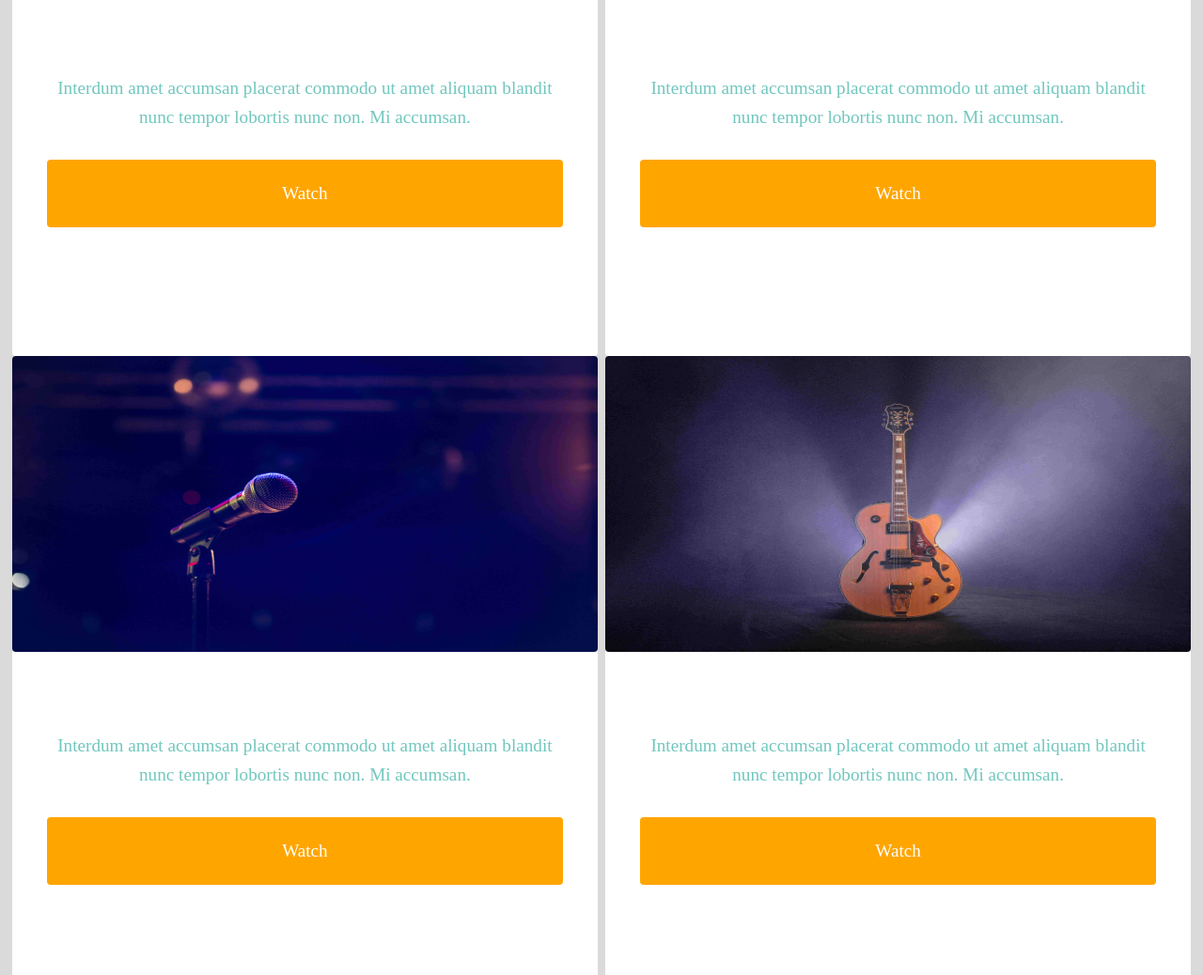
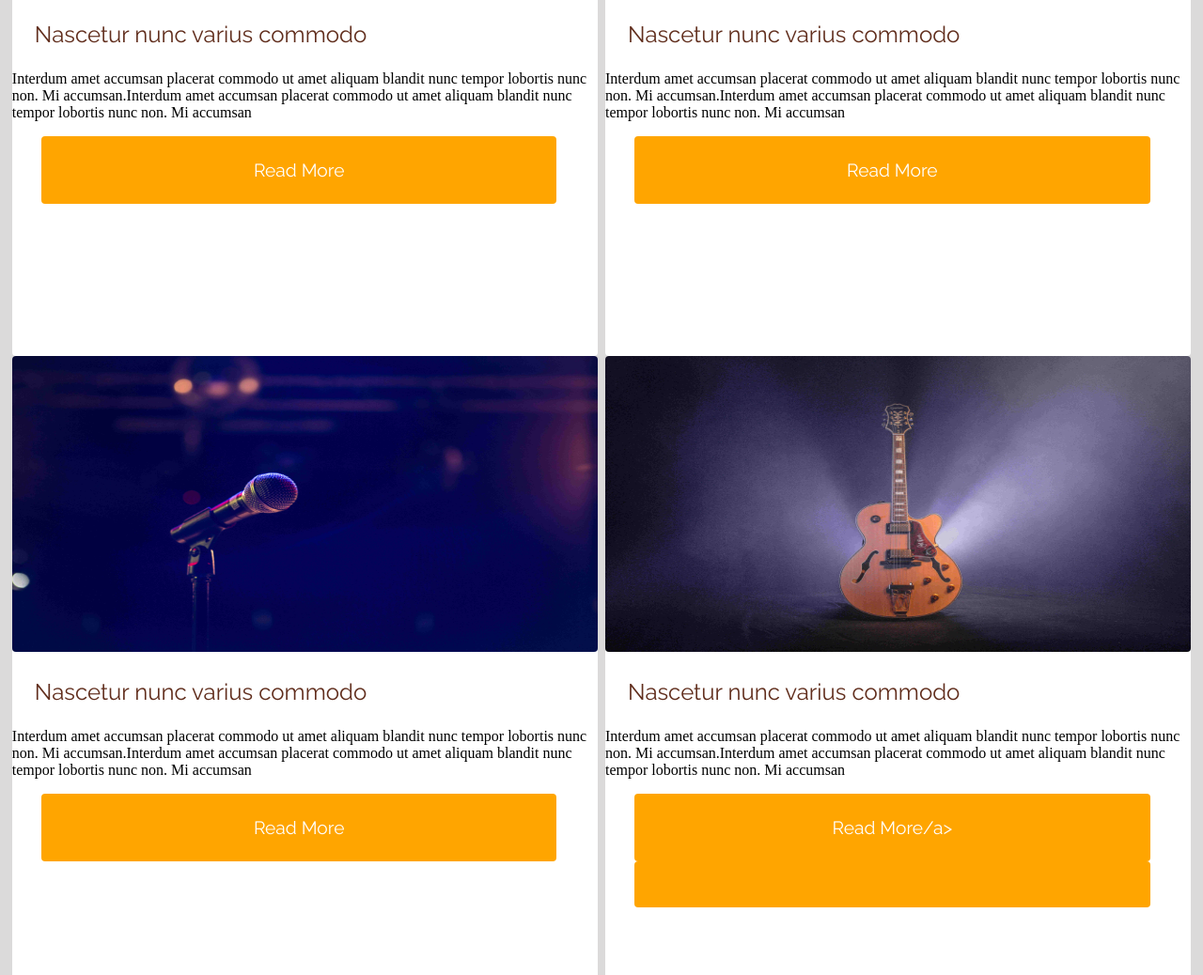
Before and after one commit to JoseDFS/Parcial1_00001617, a plain HTML site: page index.html in a window 1280 px wide. Shown: the part 1762-2800 px from the top of the page at 94% size. Drawn offline with Linux system fonts and the light colour scheme.

Commit message:
colores al texto y tamanios arreglados

```diff
--- a/index.html
+++ b/index.html
@@ -34,8 +34,10 @@
                     <h3>Nascetur nunc varius commodo</h3>
                     <p class="p1">Interdum amet accumsan placerat commodo ut amet aliquam blandit nunc tempor lobortis nunc
                         non. Mi
-                        accumsan.</p>
-                    <a href="https://youtu.be/s6zR2T9vn2c" class="button-fit1">Watch</a>
+                        accumsan.Interdum amet accumsan placerat commodo ut amet aliquam blandit nunc tempor lobortis nunc
+                        non. Mi
+                        accumsan</p>
+                    <a href="https://youtu.be/s6zR2T9vn2c" class="button-fit">Read More</a>
                 </div>
             </div>
             <div class="img2">
@@ -45,8 +47,10 @@
                     <h3>Nascetur nunc varius commodo</h3>
                     <p class="p2">Interdum amet accumsan placerat commodo ut amet aliquam blandit nunc tempor lobortis nunc
                         non. Mi
-                        accumsan.</p>
-                    <a href="https://youtu.be/s6zR2T9vn2c" class="button-fit2" x>Watch</a>
+                        accumsan.Interdum amet accumsan placerat commodo ut amet aliquam blandit nunc tempor lobortis nunc
+                        non. Mi
+                        accumsan</p>
+                    <a href="https://youtu.be/s6zR2T9vn2c" class="button-fit" x>Read More</a>
                 </div>
             </div>
             <div class="img3">
@@ -56,8 +60,10 @@
                     <h3>Nascetur nunc varius commodo</h3>
                     <p class="p3">Interdum amet accumsan placerat commodo ut amet aliquam blandit nunc tempor lobortis nunc
                         non. Mi
-                        accumsan.</p>
-                    <a href="https://youtu.be/s6zR2T9vn2c" class="button-fit3">Watch</a>
+                        accumsan.Interdum amet accumsan placerat commodo ut amet aliquam blandit nunc tempor lobortis nunc
+                        non. Mi
+                        accumsan</p>
+                    <a href="https://youtu.be/s6zR2T9vn2c" class="button-fit">Read More</a>
                 </div>
             </div>
             <div class="img4">
@@ -67,8 +73,10 @@
                     <h3>Nascetur nunc varius commodo</h3>
                     <p class="p4">Interdum amet accumsan placerat commodo ut amet aliquam blandit nunc tempor lobortis nunc
                         non. Mi
-                        accumsan.</p>
-                    <a href="https://youtu.be/s6zR2T9vn2c" class="button-fit4">Watch</a>
+                        accumsan.Interdum amet accumsan placerat commodo ut amet aliquam blandit nunc tempor lobortis nunc
+                        non. Mi
+                        accumsan</p>
+                    <a href="https://youtu.be/s6zR2T9vn2c" class="button-fit">Read More</a>
                 </div>
             </div>
             <div class="img5">
@@ -78,8 +86,10 @@
                     <h3>Nascetur nunc varius commodo</h3>
                     <p class="p5">Interdum amet accumsan placerat commodo ut amet aliquam blandit nunc tempor lobortis nunc
                         non. Mi
-                        accumsan.</p>
-                    <a href="https://youtu.be/s6zR2T9vn2c" class="button-fit5">Watch</a>
+                        accumsan.Interdum amet accumsan placerat commodo ut amet aliquam blandit nunc tempor lobortis nunc
+                        non. Mi
+                        accumsan</p>
+                    <a href="https://youtu.be/s6zR2T9vn2c" class="button-fit">Read More</a>
                 </div>
             </div>
             <div class="img6">
@@ -89,8 +99,10 @@
                     <h3>Nascetur nunc varius commodo</h3>
                     <p class="p6">Interdum amet accumsan placerat commodo ut amet aliquam blandit nunc tempor lobortis nunc
                         non. Mi
-                        accumsan.</p>
-                    <a href="https://youtu.be/s6zR2T9vn2c" class="button-fit6">Watch</a>
+                        accumsan.Interdum amet accumsan placerat commodo ut amet aliquam blandit nunc tempor lobortis nunc
+                        non. Mi
+                        accumsan</p>
+                    <a href="https://youtu.be/s6zR2T9vn2c" class="button-fit">Read More/a>
                 </div>
             </div>
         </div>
--- a/style.css
+++ b/style.css
@@ -84,7 +84,6 @@ ul{
 }
 .grid_container div{
     border-radius:4px;
-    text-align: center;
 }
 
 .grid_container .img1{
@@ -127,141 +126,25 @@ ul{
 h3{
     font-size: 1.5em;
     vertical-align: baseline;
-    color: #fff;
+    color: #612e1d;
     font-weight: normal;
-    font-family: "Source Sans Pro";
-    text-align: center;
+    font-family: 'Raleway', sans-serif;
+
     margin: 1em;
 }
-.p1{
-    font-size: 1.2em;
-    vertical-align: baseline;
-    color: rgb(112, 199, 190);
-    font-weight: 300;
-    font-family: "Source Sans Pro";
-    line-height: 1.65;
-    text-align: center;
-    margin: 1.5em;
-}
-.button-fit1{
+
+.grid_container .button-fit{
     text-decoration: none;
     background-color: orange;
     color: white;
     display: inline-block;
-    font-family: "Source Sans Pro";
+    font-family: 'Raleway', sans-serif;
     font-size: 1.2em;
     font-weight: 400;
     width: 80%;
     padding: 4%;
     border-radius: 4px;
+    text-align: center;
+    margin-left: 5%;
+    margin-right: 5%;
 }
-.p2{
-    font-size: 1.2em;
-    vertical-align: baseline;
-    color: rgb(112, 199, 190);
-    font-weight: 300;
-    font-family: "Source Sans Pro";
-    line-height: 1.65;
-    text-align: center;
-    margin: 1.5em;
-}
-.button-fit2{
-    text-decoration: none;
-    background-color: orange;
-    color: white;
-    display: inline-block;
-    font-family: "Source Sans Pro";
-    font-size: 1.2em;
-    font-weight: 400;
-    width: 80%;
-    padding: 4%;
-    border-radius: 4px;
-}
-.p3{
-    font-size: 1.2em;
-    vertical-align: baseline;
-    color: rgb(112, 199, 190);
-    font-weight: 300;
-    font-family: "Source Sans Pro";
-    line-height: 1.65;
-    text-align: center;
-    margin: 1.5em;
-}
-.button-fit3{
-    text-decoration: none;
-    background-color: orange;
-    color: white;
-    display: inline-block;
-    font-family: "Source Sans Pro";
-    font-size: 1.2em;
-    font-weight: 400;
-    width: 80%;
-    padding: 4%;
-    border-radius: 4px;
-}
-.p4{
-    font-size: 1.2em;
-    vertical-align: baseline;
-    color: rgb(112, 199, 190);
-    font-weight: 300;
-    font-family: "Source Sans Pro";
-    line-height: 1.65;
-    text-align: center;
-    margin: 1.5em;
-}
-.button-fit4{
-    text-decoration: none;
-    background-color: orange;
-    color: white;
-    display: inline-block;
-    font-family: "Source Sans Pro";
-    font-size: 1.2em;
-    font-weight: 400;
-    width: 80%;
-    padding: 4%;
-    border-radius: 4px;
-}
-.p5{
-    font-size: 1.2em;
-    vertical-align: baseline;
-    color: rgb(112, 199, 190);
-    font-weight: 300;
-    font-family: "Source Sans Pro";
-    line-height: 1.65;
-    text-align: center;
-    margin: 1.5em;
-}
-.button-fit5{
-    text-decoration: none;
-    background-color: orange;
-    color: white;
-    display: inline-block;
-    font-family: "Source Sans Pro";
-    font-size: 1.2em;
-    font-weight: 400;
-    width: 80%;
-    padding: 4%;
-    border-radius: 4px;
-}
-.p6{
-    font-size: 1.2em;
-    vertical-align: baseline;
-    color: rgb(112, 199, 190);
-    font-weight: 300;
-    font-family: "Source Sans Pro";
-    line-height: 1.65;
-    text-align: center;
-    margin: 1.5em;
-}
-.button-fit6{
-    text-decoration: none;
-    background-color: orange;
-    color: white;
-    display: inline-block;
-    font-family: "Source Sans Pro";
-    font-size: 1.2em;
-    font-weight: 400;
-    width: 80%;
-    padding: 4%;
-    border-radius: 4px;
-}
```
